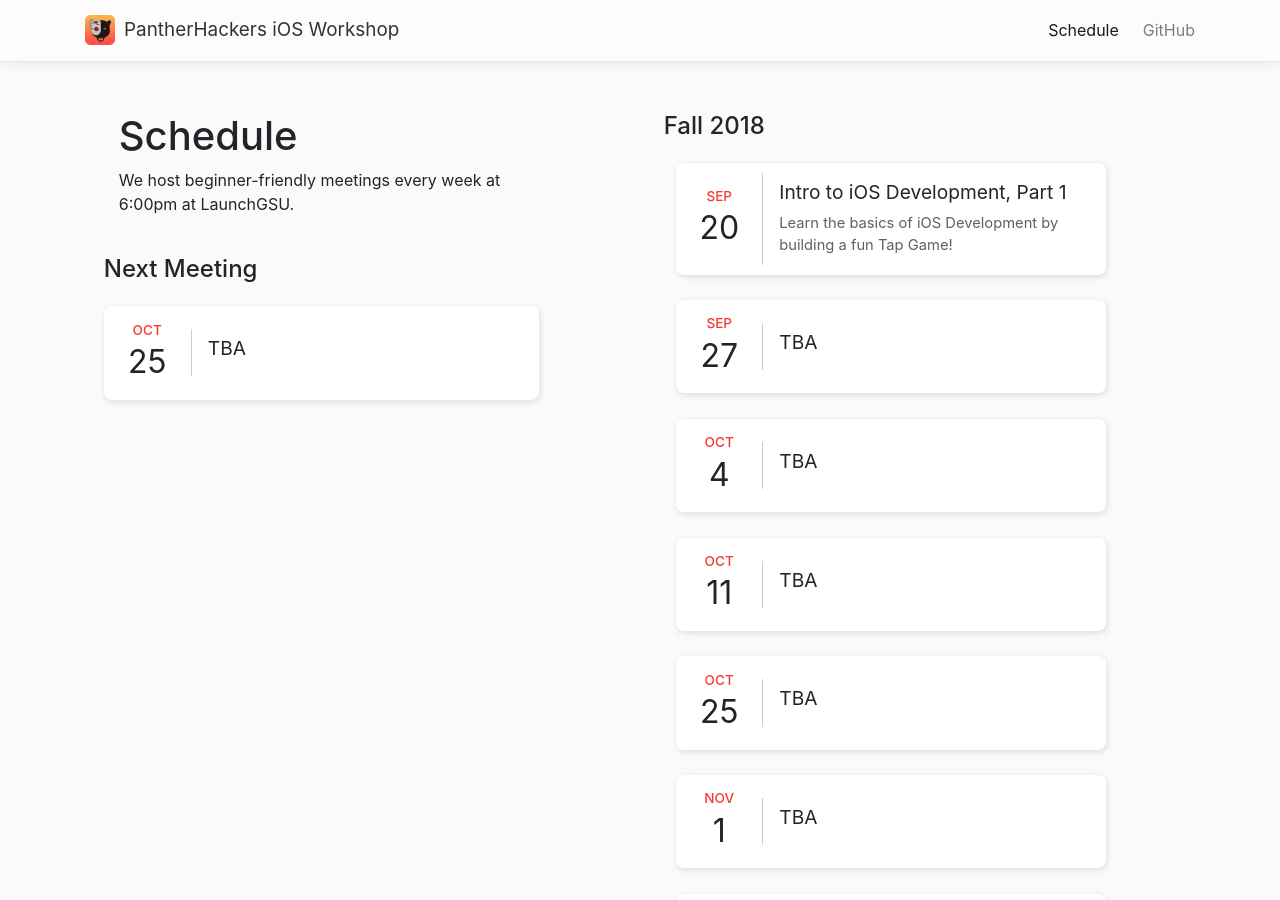
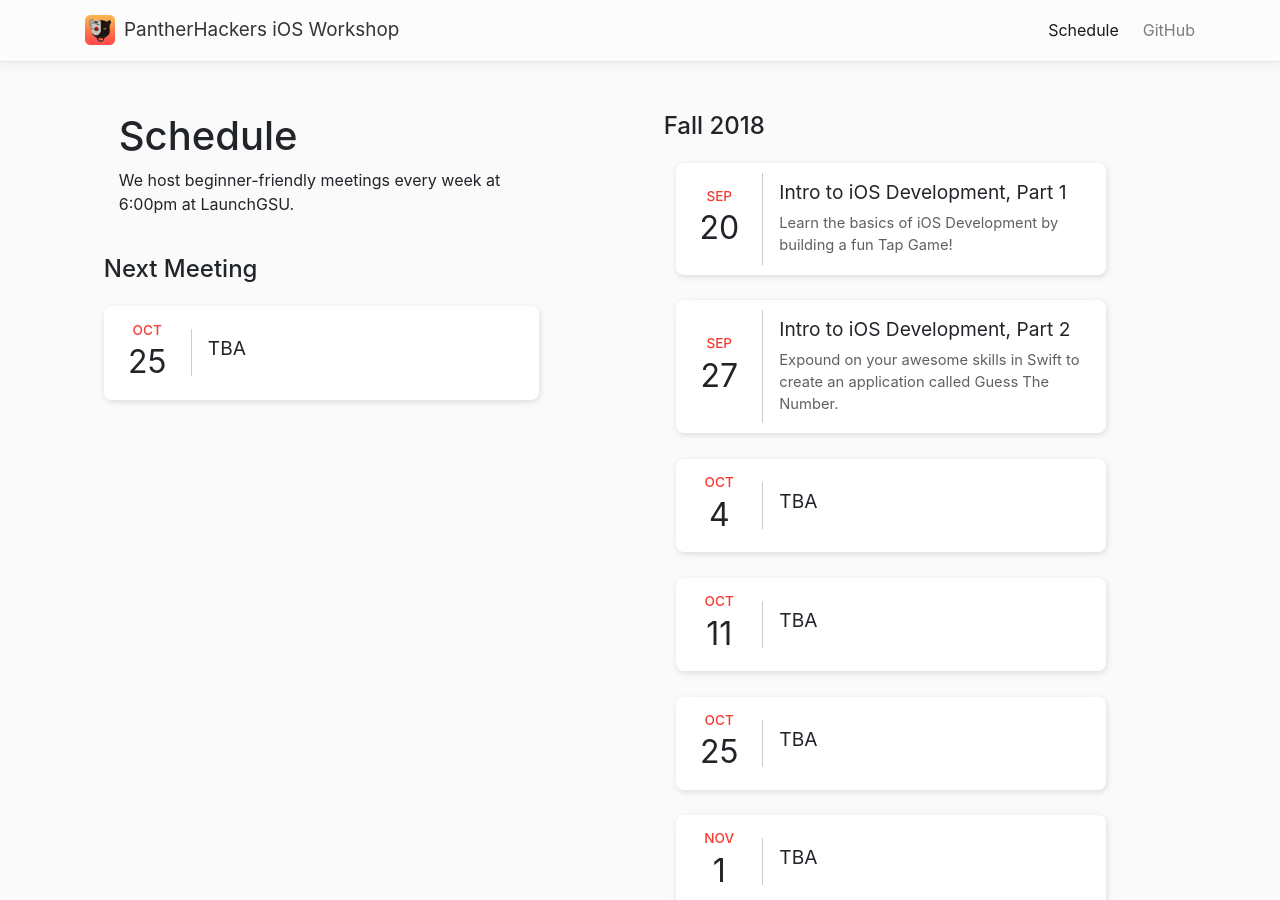
Before and after one commit to iosgsu/iosgsu.github.io, a Jekyll site: the page built from schedule.md, in a window 1280 px wide and 900 px high. Built offline with Jekyll 4.4.1, drawn with Linux system fonts in a browser that asks for light colours; nearby versions of some CDN libraries; comment, search, counter and statistics services are not loaded.

Commit message:
Updated Sept 27 Class Session Information

```diff
--- a/_data/schedules/current-schedule.json
+++ b/_data/schedules/current-schedule.json
@@ -10,8 +10,8 @@
         {
             "month": 9,
             "day": 27,
-            "subject": "TBA",
-            "description": ""
+            "subject": "Intro to iOS Development, Part 2",
+            "description": "Expound on your awesome skills in Swift to create an application called Guess The Number."
         },{
             "month": 10,
             "day": 4,
```
